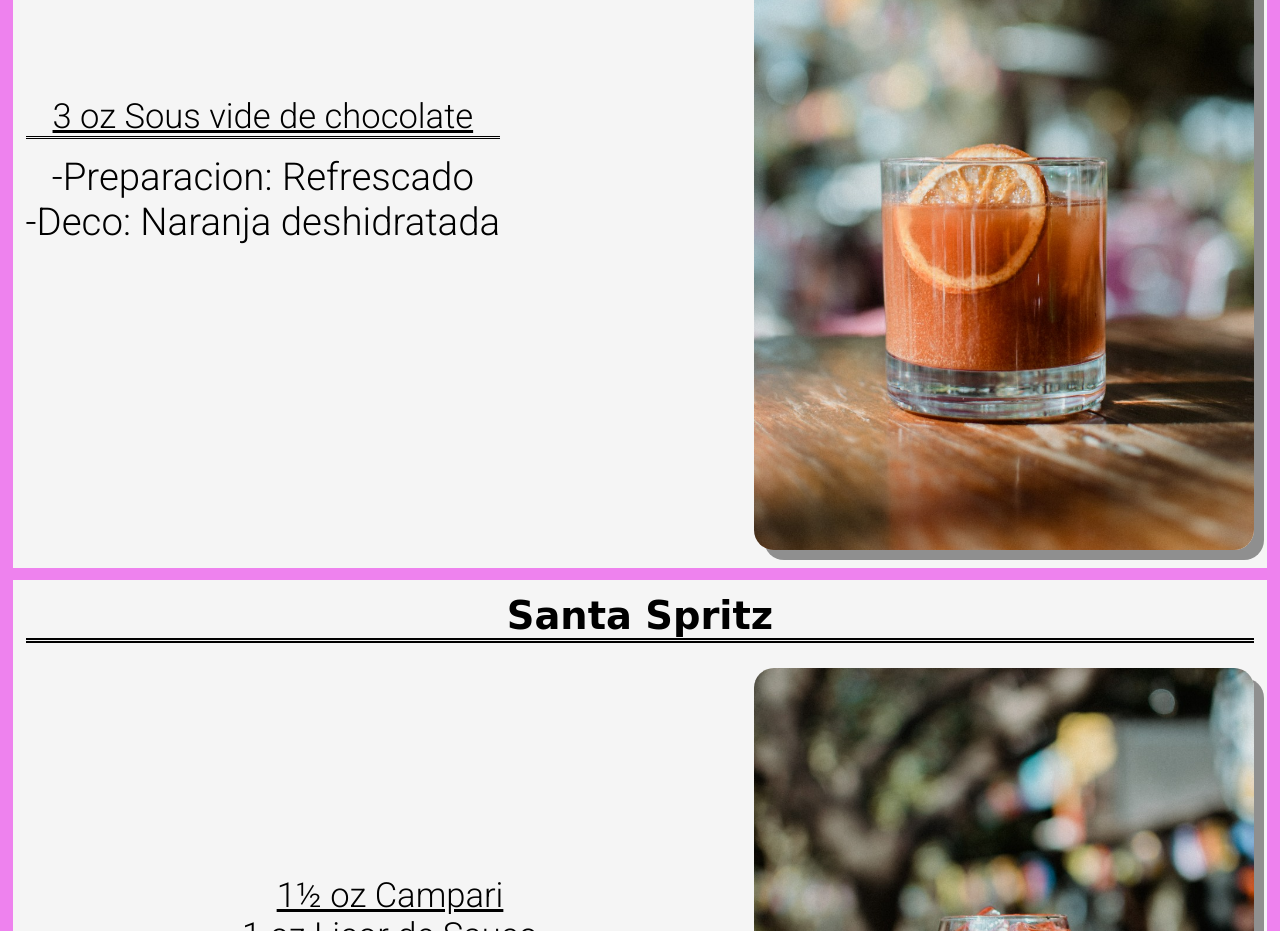
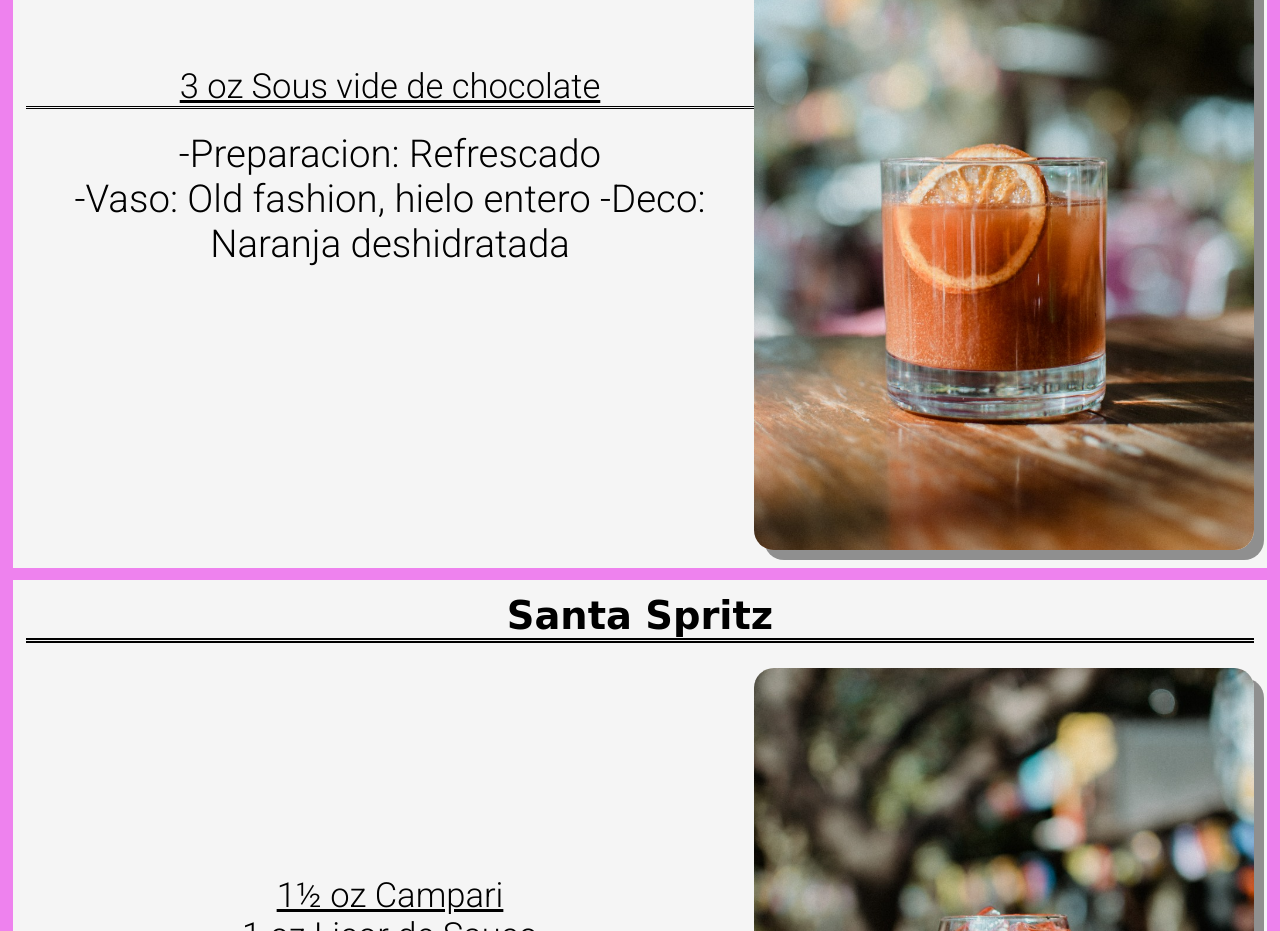
Before and after one commit to JoaquinNietoP/CartaPrimavera2022, a plain HTML site: page index.html in a window 1280 px wide. Shown: the part 2220-3151 px from the top of the page. Drawn offline with Linux system fonts and the light colour scheme; a web font is replaced by a local one.

Commit message:
Carta 2022

```diff
--- a/index.html
+++ b/index.html
@@ -87,6 +87,8 @@
                         <p> -Preparacion:
                             Refrescado
                             <br>
+                            -Vaso:
+                            Old fashion, hielo entero
                             -Deco:
                             Naranja deshidratada </p>
                     </div>
```
